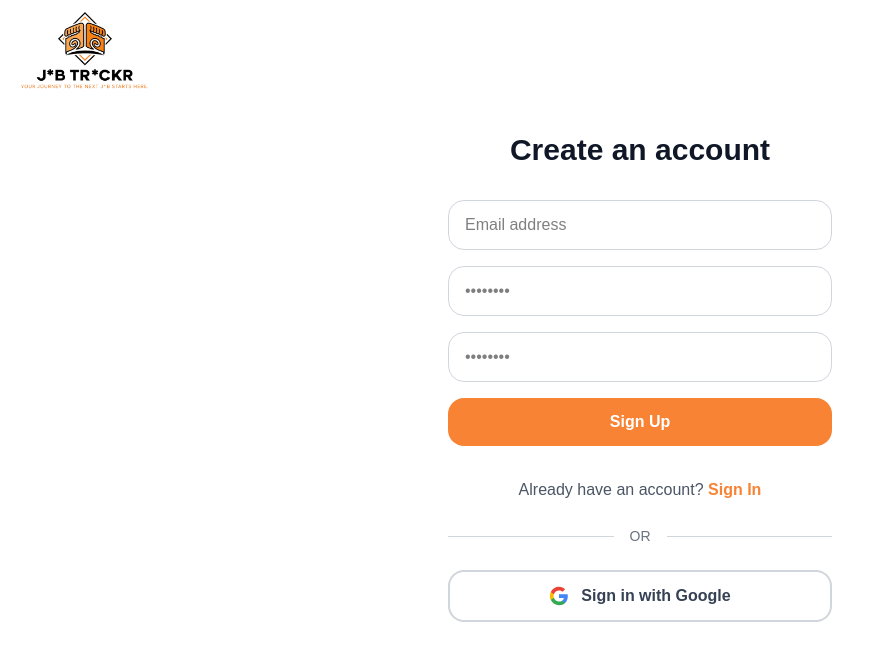
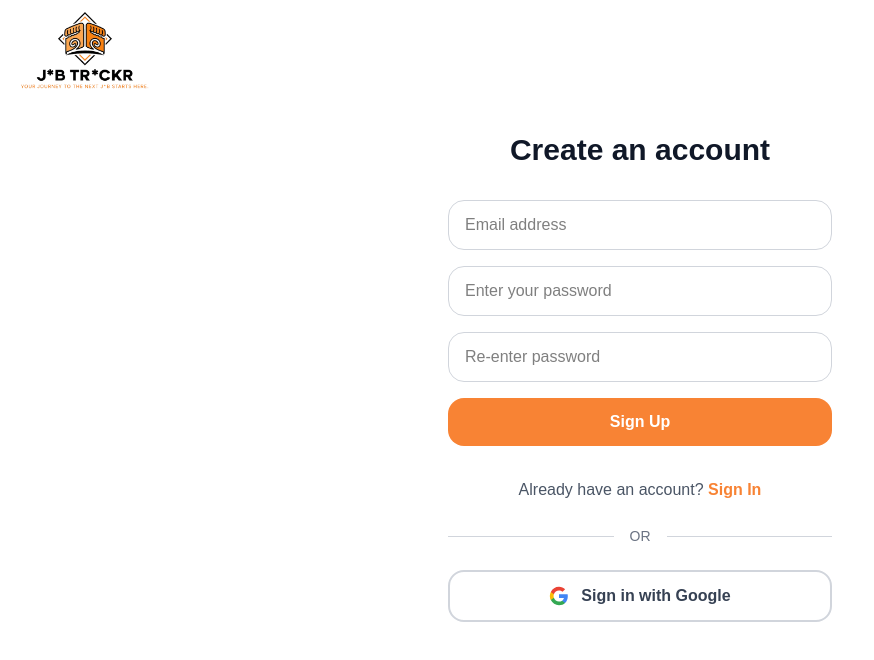
Before and after one commit to kyle-sch123/J-bTrack-r, a Next.js app: page /auth in a window 1280 px wide. Both pictures are taken after a click on the button "Sign Up". Shown: the top 660 px of the page, without its empty margins (0-874 px from the left). Built offline with nearby package versions, Linux system fonts and the light colour scheme; no server answers.

Commit message:
navbar change

```diff
--- a/src/app/auth/page.tsx
+++ b/src/app/auth/page.tsx
@@ -248,7 +248,7 @@ export default function AuthPage() {
                   required
                   minLength={6}
                   className="w-full px-4 py-3 text-black border border-gray-300 rounded-2xl focus:ring-2 focus:ring-indigo-500 focus:border-transparent transition"
-                  placeholder="••••••••"
+                  placeholder="Enter your password"
                 />
                 <div className="absolute left-0 bottom-full mb-2 hidden group-hover:block group-focus-within:block w-full">
                   <div className="bg-gray-900 text-white text-sm rounded-lg py-2 px-3 shadow-lg">
@@ -267,7 +267,7 @@ export default function AuthPage() {
                     required
                     minLength={6}
                     className="w-full px-4 py-3 text-black border border-gray-300 rounded-2xl focus:ring-2 focus:ring-indigo-500 focus:border-transparent transition"
-                    placeholder="••••••••"
+                    placeholder="Re-enter password"
                   />
                   <div className="absolute left-0 bottom-full mb-2 hidden group-hover:block group-focus-within:block w-full">
                     <div className="bg-gray-900 text-white text-sm rounded-lg py-2 px-3 shadow-lg">
--- a/src/sections/navbar.tsx
+++ b/src/sections/navbar.tsx
@@ -97,7 +97,7 @@ export default function Navbar() {
                   </span>
                 </button>
                 {isProfileOpen && (
-                  <div className="absolute right-0 mt-2 w-56 bg-white text-popover-foreground rounded-md shadow-lg border">
+                  <div className="absolute right-0 mt-2 w-56 bg-white text-popover-foreground rounded-md shadow-lg border z-10">
                     <div className="px-4 py-3 border-b">
                       <p className="text-sm font-medium text-black/80">
                         {user?.email}
```
